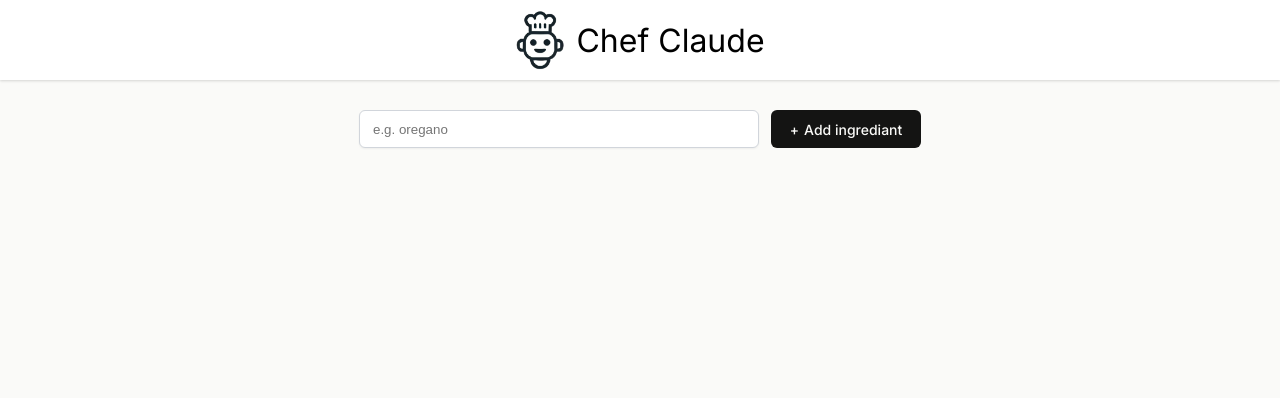
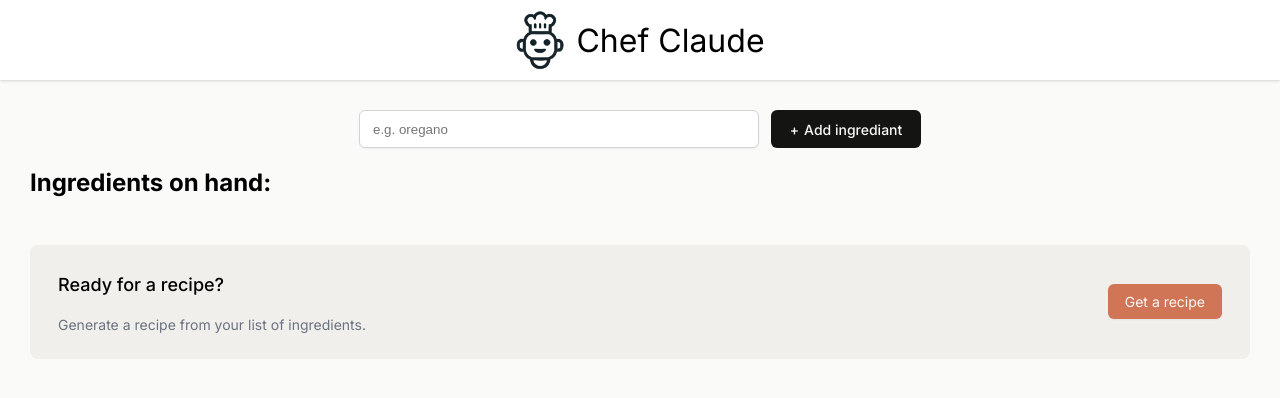
Before and after one commit to BhojNayak18/Chef-Claude-Project, a React (Vite) app: page / in a window 1280 px wide. Shown: the top 398 px of the page. Built offline with nearby package versions, Linux system fonts and the light colour scheme.

Commit message:
Enhance Main component layout with ingredient section and recipe generation prompt

```diff
--- a/src/components/main.jsx
+++ b/src/components/main.jsx
@@ -24,7 +24,19 @@
         <button type="submit">Add ingrediant</button>
       </form>
 
-      <ul className="ingredient-list">{ingredientsListItems}</ul>
+      <section>
+        <h2>Ingredients on hand:</h2>
+        <ul className="ingredients-list" aria-live="polite">
+          {ingredientsListItems}
+        </ul>
+        <div className="get-recipe-container">
+          <div>
+            <h3>Ready for a recipe?</h3>
+            <p>Generate a recipe from your list of ingredients.</p>
+          </div>
+          <button>Get a recipe</button>
+        </div>
+      </section>
     </main>
   );
 }
--- a/src/index.css
+++ b/src/index.css
@@ -63,3 +63,45 @@
   content: "+";
   margin-right: 5px;
 }
+
+ul.ingredients-list {
+  margin-bottom: 48px;
+}
+
+ul.ingredients-list > li {
+  color: #475467;
+  line-height: 28px;
+}
+
+.get-recipe-container {
+  display: flex;
+  justify-content: space-between;
+  align-items: center;
+  border-radius: 8px;
+  background: #F0EFEB;
+  padding: 10px 28px;
+}
+
+.get-recipe-container h3 {
+  font-size: 1.125rem;
+  font-weight: 500;
+  line-height: 24px;
+}
+
+.get-recipe-container p {
+  color: #6B7280;
+  font-size: 0.875rem;
+  line-height: 20px;
+}
+
+.get-recipe-container button {
+  border: none;
+  border-radius: 6px;
+  background: #D17557;
+  box-shadow: 0px 1px 2px 0px rgba(0, 0, 0, 0.05);
+  color: #FAFAF8;
+  padding: 9px 17px;
+  font-family: Inter, sans-serif;
+  font-size: 0.875rem;
+  cursor: pointer;
+}
```
